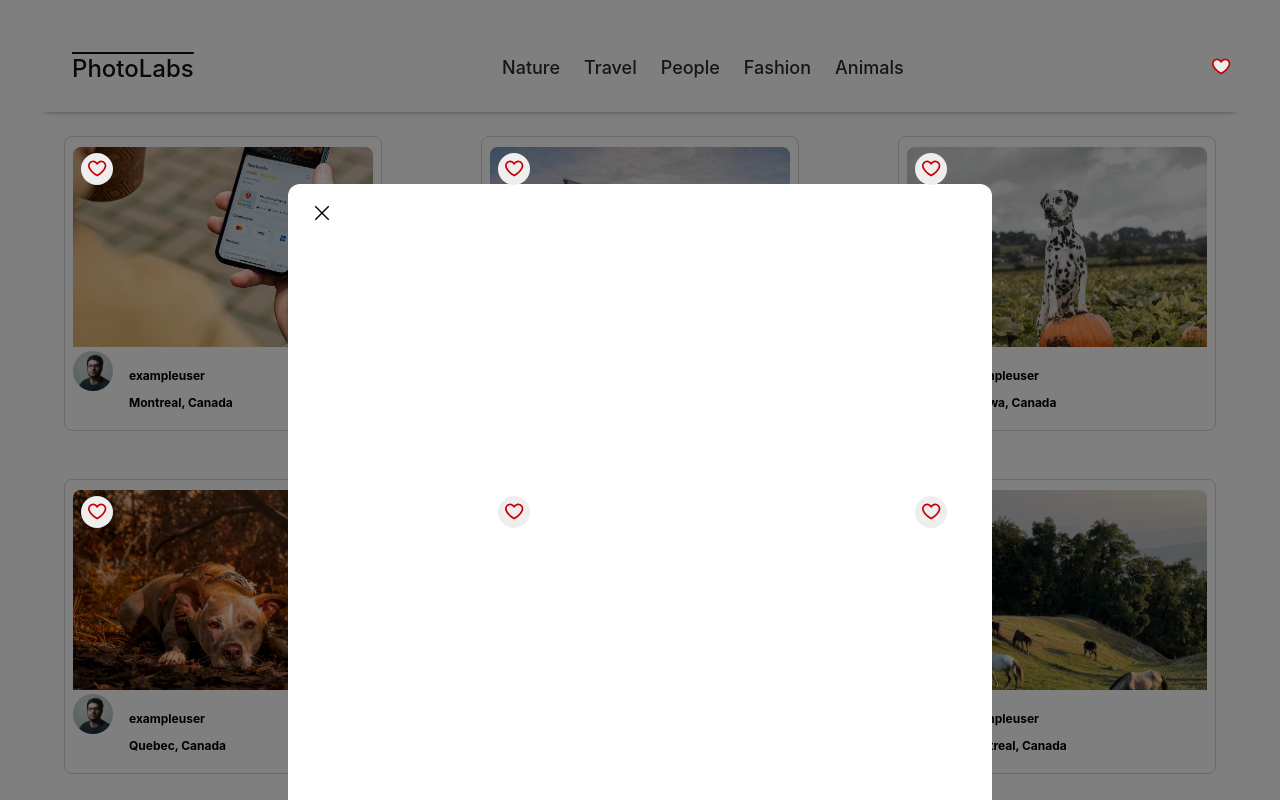
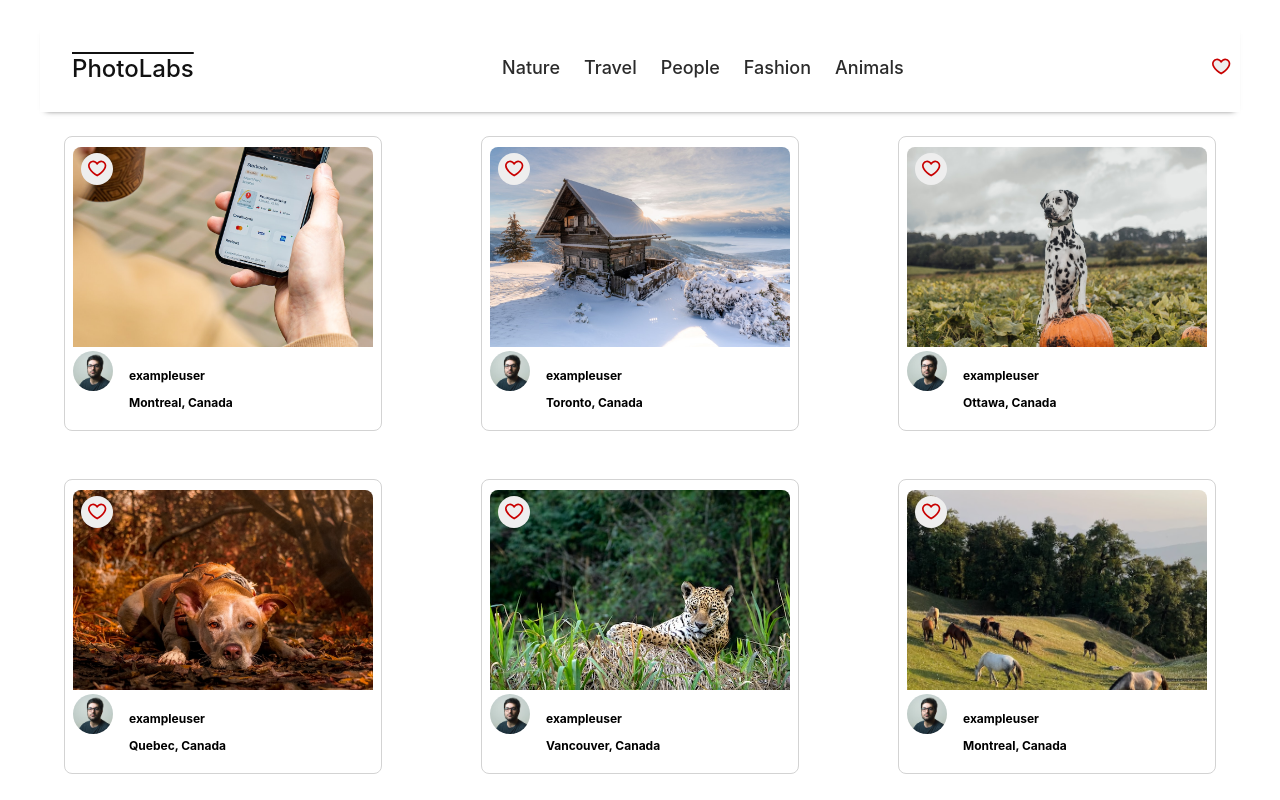
Before and after one commit to Kalaybot/photolabs-starter, a React (Vite) app in the folder frontend/: page / in a window 1280 px wide. Shown: the top 800 px of the page. Built offline with nearby package versions, Linux system fonts and the light colour scheme; the HTML template or start-up script is replaced by a standard one.

Commit message:
Update modal, open and close fucntion, modal is now able to close when x is click

```diff
--- a/frontend/src/components/PhotoListItem.jsx
+++ b/frontend/src/components/PhotoListItem.jsx
@@ -1,12 +1,16 @@
 import "../styles/PhotoListItem.scss";
 import PhotoFavButton from "./PhotoFavButton";
 
-const PhotoListItem = ({ username, imageSource, id, location, profile, favourites, toggleFavourites }) => {
+const PhotoListItem = ({ username, imageSource, id, location, profile, favourites, toggleFavourites, openModal }) => {
   const isFavorited = favourites.includes(id);
+
+  const handleClick = () => {
+    openModal(id);
+  };
 
   return (
     <div className="photo-list__item" key={id}>
-      <div className="photo-list__image-container">
+      <div className="photo-list__image-container" onClick={handleClick}>
         <PhotoFavButton
           isFavorited={isFavorited}
           toggleFavourites={toggleFavourites}
--- a/frontend/src/routes/PhotoDetailsModal.jsx
+++ b/frontend/src/routes/PhotoDetailsModal.jsx
@@ -1,12 +1,17 @@
 import '../styles/PhotoDetailsModal.scss'
 import closeSymbol from '../assets/closeSymbol.svg';
 
-const PhotoDetailsModal = () => {
+const PhotoDetailsModal = ({ isOpen, closeModal, selectedPhoto }) => {
+  if (!isOpen) return null;
+
   return (
     <div className="photo-details-modal">
-      <button className="photo-details-modal__close-button">
-        <img src={closeSymbol} alt="close symbol" />
-      </button>
+      <div className="photo-details-modal__overlay" onClick={closeModal}></div>
+      <div className="photo-details-modal__content">
+        <button className="photo-details-modal__close-button" onClick={closeModal}>
+          <img src={closeSymbol} alt="close symbol" />
+        </button>
+      </div>
     </div>
   )
 };
```
